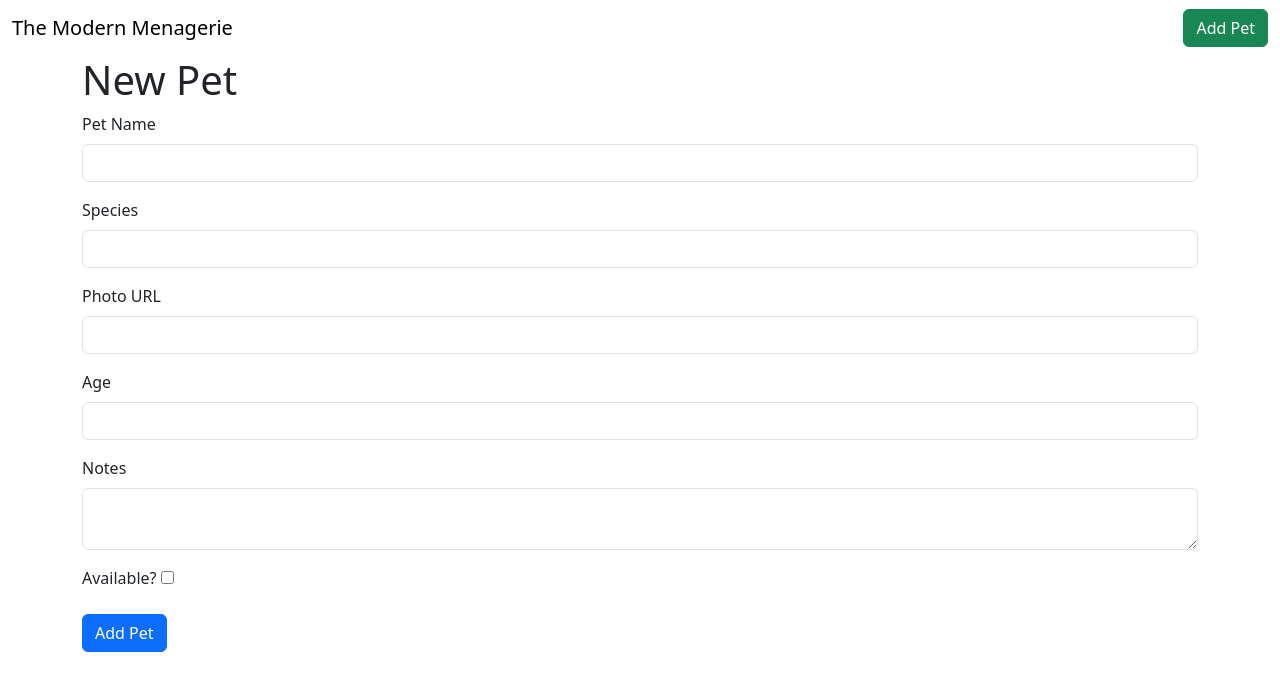
After one commit to CamdenTadhg/PetAdoptionAgency, a Flask app: page /add in a window 1280 px wide. The commit adds this page. Shown: the top 691 px of the page. Run offline with Flask 3, Linux system fonts and the light colour scheme.

Commit message:
pet add form

```diff
--- a/app.py
+++ b/app.py
@@ -1,5 +1,8 @@
 from flask import Flask, request, render_template, redirect, flash
 from models import db, connect_db, Pet
+from forms import AddPetForm
+from flask_wtf import FlaskForm
+from wtforms import StringField, IntegerField, BooleanField, TextAreaField
 from flask_debugtoolbar import DebugToolbarExtension
 
 app = Flask(__name__)
@@ -23,8 +26,24 @@ def show_home_page():
     pets = db.session.execute(db.select(Pet).order_by(Pet.name)).scalars()
     return render_template("home.html", pets=pets)
 
-# 14 create homepage
-# 13 create add pet form
+@app.route("/add", methods=["GET", "POST"])
+def add_pet():
+    """form for adding pet; adding handler"""
+
+    form = AddPetForm()
+
+    if form.validate_on_submit():
+        name = form.name.data
+        species = form.species.data
+        photo_url = form.photo_url.data
+        age = form.age.data
+        notes = form.notes.data
+        available = form.available.data
+        flash(f"Added {name}, the {species}")
+        return redirect("/add")
+    else:
+        return render_template("pet_add_form.html", form=form)
+
 # 12 create handler for add pet form
 # 11 add validation
 # 10 add display/edit form
--- a/forms.py
+++ b/forms.py
@@ -0,0 +1,12 @@
+from flask_wtf import FlaskForm
+from wtforms import StringField, IntegerField, BooleanField, TextAreaField
+
+class AddPetForm(FlaskForm):
+    """Form for adding a pet to the database"""
+
+    name = StringField("Pet Name")
+    species = StringField("Species")
+    photo_url = StringField("Photo URL")
+    age = IntegerField("Age")
+    notes = TextAreaField("Notes")
+    available = BooleanField("Available?")
--- a/templates/base.html
+++ b/templates/base.html
@@ -7,9 +7,12 @@
     <title>{% block title %} {% endblock %}</title>
 </head>
 <body>
-    <div class="navbar bg-body-tertiary, mx=5">
-        <a href="/">The Modern Menagerie</a>
-    </div>
+    <nav class="navbar bg-body-tertiary, mx=5">
+        <div class="container-fluid">
+            <a href="/" class="navbar-brand">The Modern Menagerie</a>
+            <a href="/add" class="btn btn-success">Add Pet</a>
+        </div>
+    </nav>
     {% block content %}
     {% endblock %}
 </body>
--- /dev/null
+++ b/templates/pet_add_form.html
@@ -0,0 +1,55 @@
+{% extends 'base.html' %}
+
+{% block title %}Add Pet Form{% endblock %}
+
+{% block content %}
+<div class="container-sm">
+    <h1>New Pet</h1>
+    <form id="pet-add-form" method="POST">
+        {{form.hidden_tag()}}
+        <p class="mb-3">
+            {{form.name.label(class_="form-label")}}
+            {{form.name(class_="form-control")}}
+            {% for error in form.name.errors %}
+                {{error(class_="fs-6")}}
+            {% endfor %}
+        </p>
+        <p class="mb-3">
+            {{form.species.label(class_="form-label")}}
+            {{form.species(class_="form-control")}}
+            {% for error in form.species.errors %}
+                {{error(class_="fs-6")}}
+            {% endfor %}
+        </p>
+        <p class="mb-3">
+            {{form.photo_url.label(class_="form-label")}}
+            {{form.photo_url(class_="form-control")}}
+            {% for error in form.photo_url.errors %}
+                {{error(class_="fs-6")}}
+            {% endfor %}
+        </p>
+        <p class="mb-3">
+            {{form.age.label(class_="form-label")}}
+            {{form.age(class_="form-control")}}
+            {% for error in form.age.errors %}
+                {{error(class_="fs-6")}}
+            {% endfor %}
+        </p>
+        <p class="mb-3">
+            {{form.notes.label(class_="form-label")}}
+            {{form.notes(class_="form-control")}}
+            {% for error in form.notes.errors %}
+                {{error(class_="fs-6")}}
+            {% endfor %}
+        </p>
+        <p class="mb-3">
+            {{form.available.label(class_="form-label")}}
+            {{form.available}}
+            {% for error in form.available.errors %}
+                {{error(class_="fs-6")}}
+            {% endfor %}
+        </p>
+        <button type="submit" class="btn btn-primary">Add Pet</button>
+    </form>
+</div>
+{% endblock %}
```
